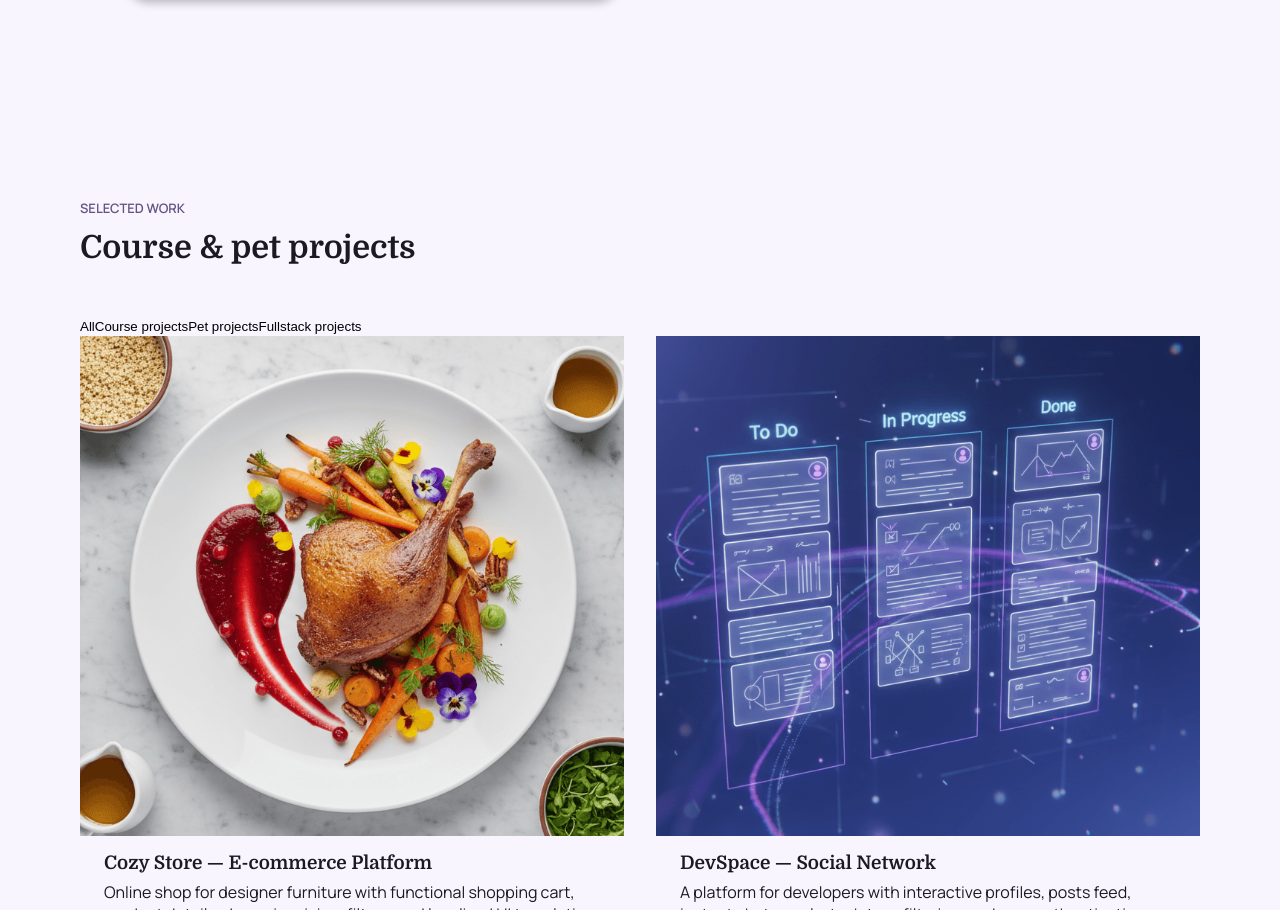
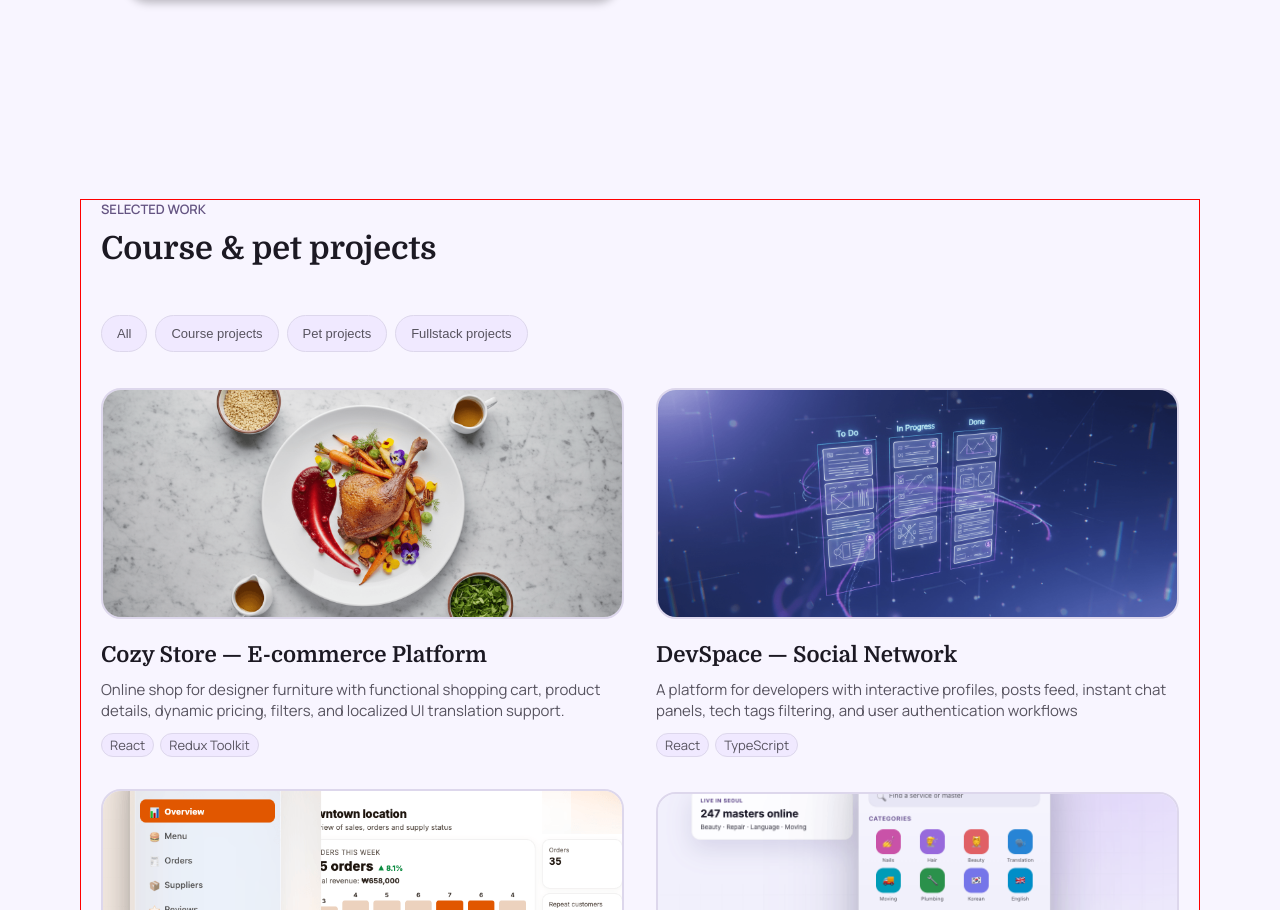
Before and after one commit to torichvic2/portfolio-project-styled-components, a React (Vite) app: page / in a window 1280 px wide. Shown: the part 1890-2800 px from the top of the page. Built offline with nearby package versions, Linux system fonts and the light colour scheme.

Commit message:
style: style projects section

```diff
--- a/src/components/linkButton/LinkButton.tsx
+++ b/src/components/linkButton/LinkButton.tsx
@@ -31,8 +31,7 @@ const StyledLinkButton = styled.a<{ $variant: ButtonVariant }>`
     gap: 6px;
 
     padding: 14px 24px;
-    margin-top: 16px;
-    margin-bottom: 48px;
+
     border-radius: 999px;
     border: 1px solid ${({ theme }) => theme.colors.border};
 
--- a/src/layout/sections/main/Main.tsx
+++ b/src/layout/sections/main/Main.tsx
@@ -35,6 +35,7 @@ const StyledMain = styled.section`
 const StyledTextBlock = styled.div`
     display: flex;
     flex-direction: column;
+    gap: 24px;
 `
 
 const StyledPhoto = styled.img`
--- a/src/layout/sections/projects/Projects.tsx
+++ b/src/layout/sections/projects/Projects.tsx
@@ -5,6 +5,7 @@ import type {ProjectCategory} from "./project/projectData.ts"
 import {ProjectsGroups} from "./project/projectData.ts"
 import {ProjectFilters} from "./project/ProjectFilters.tsx";
 import {ProjectCard} from "./project/ProjectCard.tsx";
+import {Container} from "../../../components/container.ts";
 
 export const Projects = () => {
     const [activeFilter, setActiveFilter] = useState<'all' | ProjectCategory>(
@@ -20,6 +21,7 @@ export const Projects = () => {
 
     return (
         <StyledProjects>
+            <Container>
                 <SectionHeading eyebrow="SELECTED WORK" title="Course & pet projects"/>
 
                 <ProjectFilters
@@ -32,12 +34,13 @@ export const Projects = () => {
                         <ProjectCard key={project.id} {...project}/>
                     ))}
                 </StyledProjectsGrid>
+            </Container>
         </StyledProjects>
     );
 };
 
 const StyledProjects = styled.section`
-    min-height: 100vh;
+
 `
 
 const StyledProjectsGrid = styled.div`
--- a/src/layout/sections/projects/project/ProjectCard.tsx
+++ b/src/layout/sections/projects/project/ProjectCard.tsx
@@ -7,14 +7,15 @@ type ProjectCardPropsType = ProjectData;
 export const ProjectCard = (props: ProjectCardPropsType) => {
     return (
         <StyledProjectCard>
-            <Image src={props.src} alt={props.alt}/>
+            <ImageWrapper>
+                <Image src={props.src} alt={props.alt}/>
+                <StyledOverlay>
+                    <LinkButton variant="overlay" target="_blank" href={props.demoUrl}>demo</LinkButton>
+                    <LinkButton variant="overlay" target="_blank" href={props.codeUrl}>code</LinkButton>
+                </StyledOverlay>
+            </ImageWrapper>
             <StyledTitle>{props.title}</StyledTitle>
             <StyledDescription>{props.description}</StyledDescription>
-
-            <StyledOverlay>
-                <LinkButton variant="overlay" target="_blank" href={props.demoUrl}>demo</LinkButton>
-                <LinkButton variant="overlay" target="_blank" href={props.codeUrl}>code</LinkButton>
-            </StyledOverlay>
 
             <StyledTagList>
                 {props.techTags.map((tag) => {
@@ -35,20 +36,53 @@ const StyledProjectCard = styled.div`
     flex: 0 1 calc(50% - 16px);
 `
 const StyledTitle = styled.h3`
-    margin: 16px 24px 8px;
+    font-family: ${({theme}) => theme.fonts.heading};
+    font-size: ${({theme}) => theme.fontSizes.h3};
+    color: ${({theme}) => theme.colors.textPrimary};
 `
 
 const StyledDescription = styled.p`
-    margin: 0 24px 16px;
+    font-family: ${({theme}) => theme.fonts.body};
+    font-size: ${({theme}) => theme.fontSizes.h4};
+    color: ${({theme}) => theme.colors.textSecondary};
+
+    margin: 12px 0;
 `
 
 const Image = styled.img`
     width: 100%;
-    height: 500px;
+    max-height: 260px;
     object-fit: cover;
+    border-radius: 20px;
+    border: 2px solid ${({theme}) => theme.colors.border};
+
+    margin-bottom: 18px;
 `
+
+const ImageWrapper = styled.div`
+    position: relative;
+    overflow: hidden;
+`
+
 const StyledOverlay = styled.div`
-    margin: 0 24px 16px;
+    inset: 0;
+    display: flex;
+    flex-direction: column;
+    align-items: center;
+    justify-content: center;
+    gap: 10px;
+
+    background: rgba(0, 0, 0, 0.4);
+    backdrop-filter: blur(6px);
+    opacity: 0;
+    transition: 0.15s ease-in-out;
+    color: white;
+    position: absolute;
+
+    &:hover {
+        border-radius: 20px;
+        opacity: 1;
+    }
 `
 
 const StyledTagList = styled.div`
@@ -57,5 +91,13 @@ const StyledTagList = styled.div`
 `
 
 const StyledTag = styled.span`
+    background: ${({theme}) => theme.colors.bgAlt};
+    border-radius: 999px;
+    border: 1px solid ${({theme}) => theme.colors.border};
+    padding: 2px 8px;
+    width: fit-content;
+    height: 100%;
 
+    font-size: ${({theme}) => theme.fontSizes.small};
+    color: ${({theme}) => theme.colors.textSecondary};
 `
--- a/src/layout/sections/projects/project/ProjectFilters.tsx
+++ b/src/layout/sections/projects/project/ProjectFilters.tsx
@@ -26,9 +26,24 @@ export const ProjectFilters = (props: ProjectFiltersPropsType) => {
 
 
 const StyledFilters = styled.div`
-
+    display: flex;
+    gap: 8px;
+    margin-bottom: 36px;
 `
 
 const StyledFilterButton = styled.button<{ $isActive: boolean }>`
+    font-size: ${({theme}) => theme.fontSizes.small};
+    width: fit-content;
+    padding: 10px 15px;
+    background-color: ${({theme}) => theme.colors.bgAlt};
+    border-radius: 24px;
+    border: 1px solid ${({theme}) => theme.colors.border};
+    color: ${({theme}) => theme.colors.textSecondary};
 
+
+    &:hover {
+        background-color: ${({theme}) => theme.colors.textMuted};
+        color: white;
+        cursor: pointer;
+    }
 `
```
Lines whose indentation alone changed are shown as unchanged.
